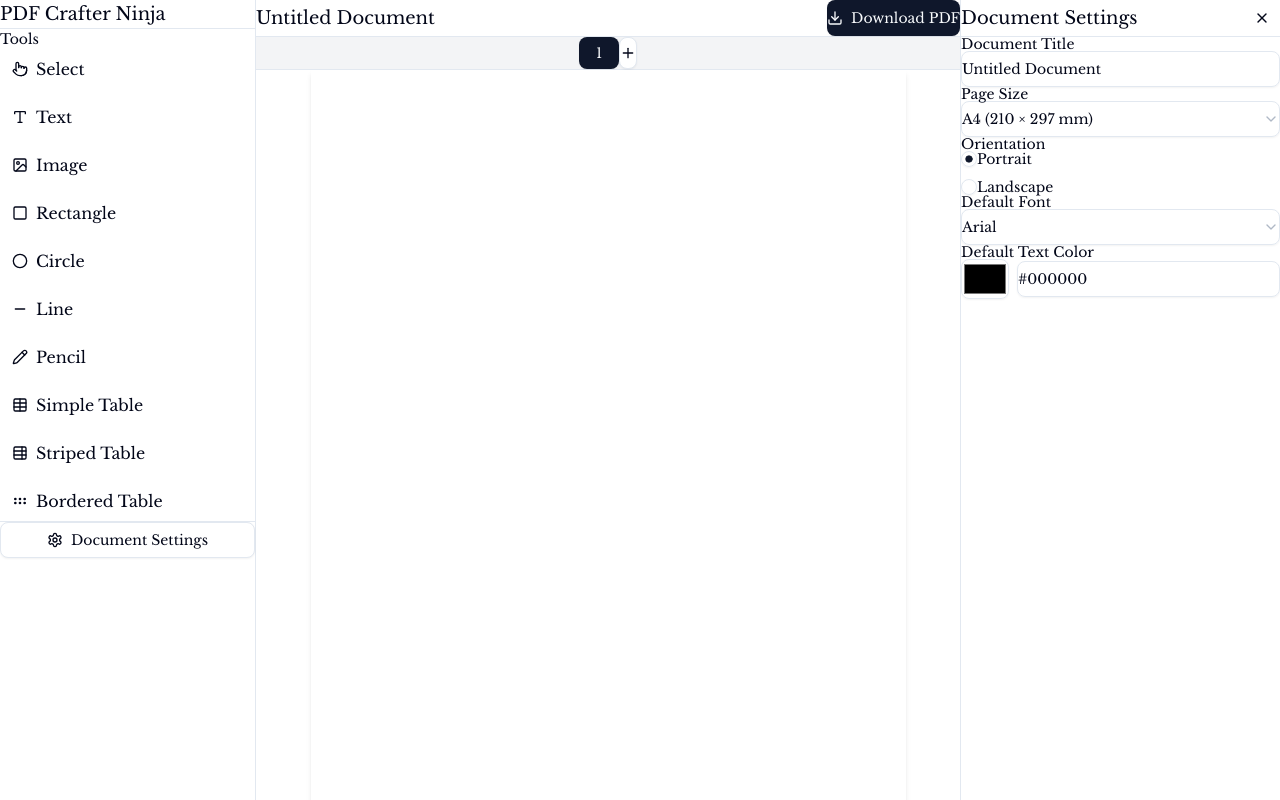
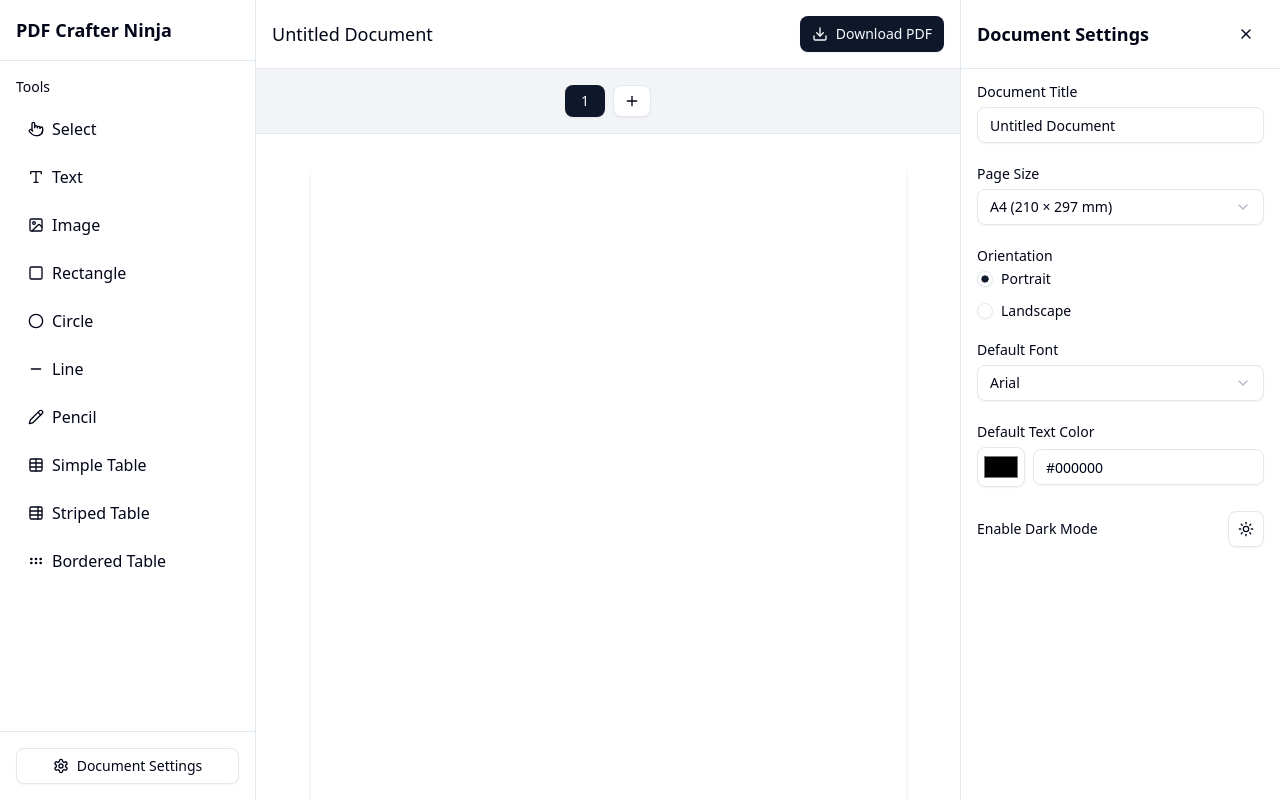
Before and after one commit to peterdinis/PDF-Crafter, a Next.js app: page / in a window 1280 px wide. Both pictures are taken after a click on the button "Document Settings". Built offline with nearby package versions, Linux system fonts and the light colour scheme.

Commit message:
fix: Add missing dark mode code Back

```diff
--- a/app/_components/pdf/PdfSettings.tsx
+++ b/app/_components/pdf/PdfSettings.tsx
@@ -7,6 +7,7 @@ import { RadioGroup, RadioGroupItem } from '@/components/ui/radio-group';
 import { Select, SelectContent, SelectItem, SelectTrigger, SelectValue } from '@/components/ui/select';
 import { PDFDocument } from '@/types';
 import { X } from 'lucide-react';
+import { ModeToggle } from '../shared/ModeToggle';
 
 interface PdfSettingsProps {
   document: PDFDocument;
@@ -169,6 +170,11 @@ export const PdfSettings: React.FC<PdfSettingsProps> = ({
             />
           </div>
         </div>
+
+        <div className='flex justify-between'>
+          <Label>Enable Dark Mode</Label>
+          <ModeToggle />
+        </div>
       </div>
     </div>
   );
--- a/app/globals.css
+++ b/app/globals.css
@@ -1,4 +1,3 @@
-@import url('https://fonts.googleapis.com/css2?family=Libre+Baskerville:ital,wght@0,400;0,700;1,400&display=swap');
 @import "tailwindcss";
 @import "tw-animate-css";
 
@@ -123,15 +122,6 @@
 	}
 }
 
-* {
-	font-family: "Libre Baskerville", serif;
-	font-weight: 400;
-	font-style: normal;
-	margin: 0;
-	padding: 0;
-	box-sizing: border-box;
-}
-
 .pdf-page {
 	box-shadow: 0 4px 6px -1px rgba(0, 0, 0, 0.1), 0 2px 4px -1px
 		rgba(0, 0, 0, 0.06);
```
